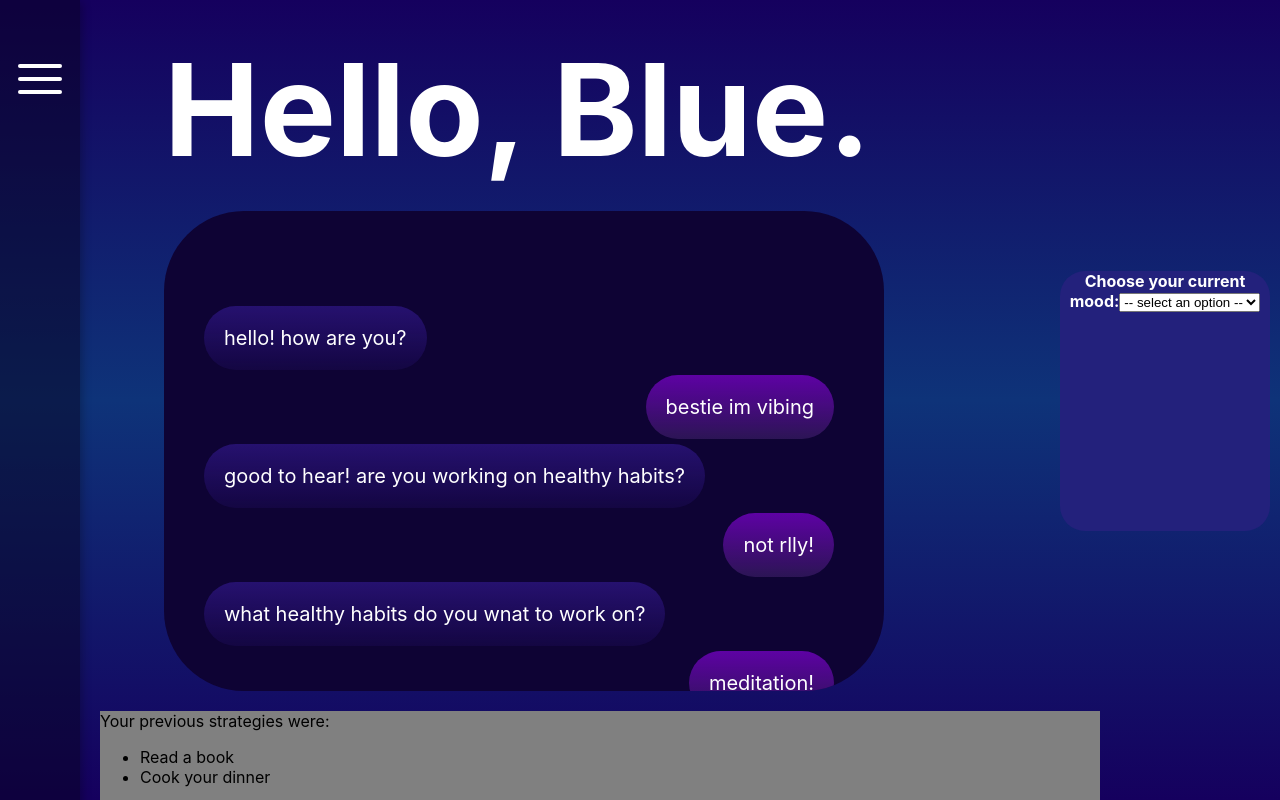
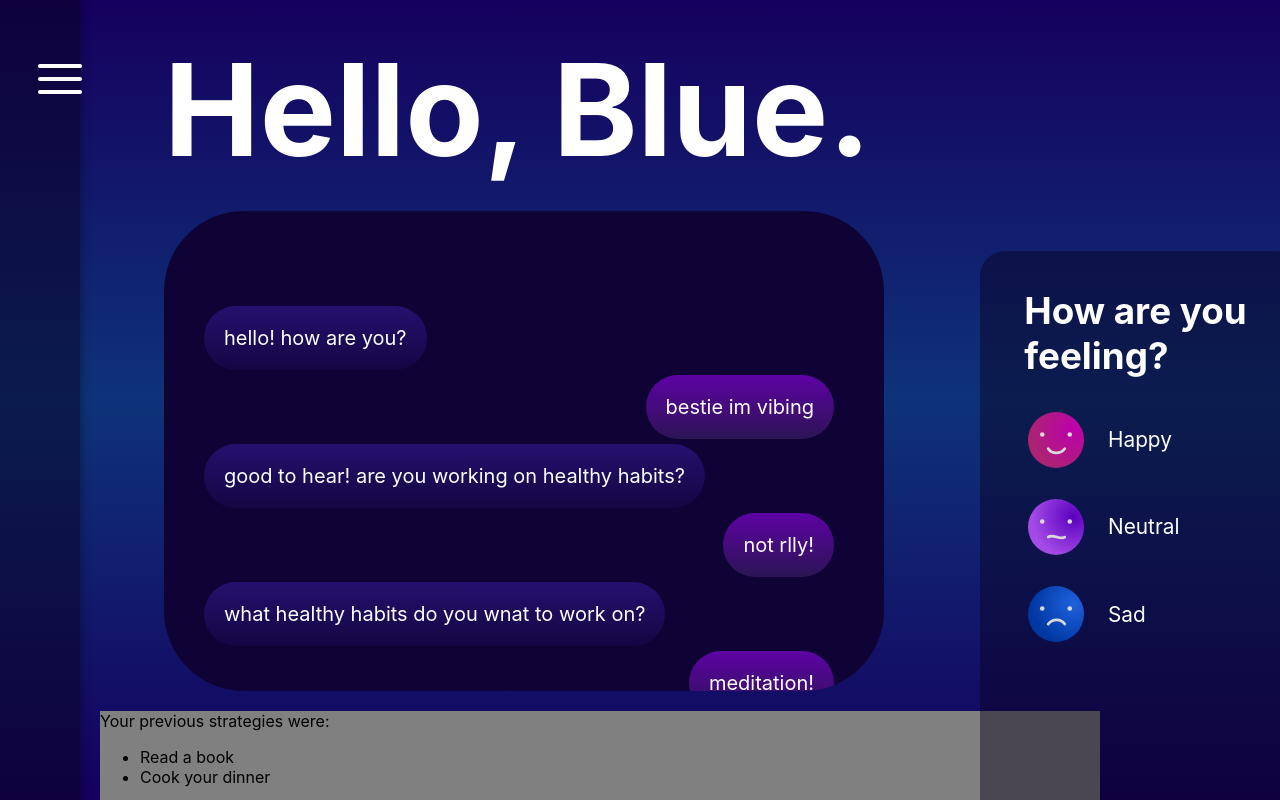
Before and after one commit to anna-m120/motAIve, a React (Create React App) app in the folder hack-western-app/: page / in a window 1280 px wide. Built offline with nearby package versions, Linux system fonts and the light colour scheme.

Commit message:
Mood board

```diff
--- a/hack-western-app/src/App.js
+++ b/hack-western-app/src/App.js
@@ -5,7 +5,10 @@ import './MenuClosed.css';
 import './App.css';
 import './TextBoxes.css';
 import './Dashboard.css';
+import './Chat.css';
 import React from "react";
+import MoodBoard from "./MoodBoard";
+import Chat from "./Chat.jsx";
 
 function App() {
   const [isHome, updateIsHome] = React.useState(true);
@@ -15,11 +18,11 @@ function App() {
         <Menu isHome={isHome} updateIsHome={updateIsHome}/>
       </div>
       <div className="dashboard-container">
-        <header className="text-box">
-          Hello, Blue.
-        </header>
-        {isHome ? <Dashboard isHome={isHome} updateIsHome={updateIsHome}/> : <MyInfo/>}
+        <header className="text-box">Hello, Blue.</header>
+        <div className="activities">
+          {isHome ? <Dashboard isHome={isHome} updateIsHome={updateIsHome}/> : <MyInfo/>}
         </div>
+      </div>
     </div>
   );
 }
--- a/hack-western-app/src/Dashboard.jsx
+++ b/hack-western-app/src/Dashboard.jsx
@@ -14,7 +14,6 @@ function Dashboard() {
       <div className="previous-container">
         <PreviousDay/>
       </div>
-
     </div>
   );
 }
--- a/hack-western-app/src/MoodBoard.css
+++ b/hack-western-app/src/MoodBoard.css
@@ -1,10 +1,49 @@
 .mood-box{
-    width: 200px;
-    float:right;
-    height:100px;
-    margin:20px;
+    position: absolute;
+    width: 20em;
+    height:20em;
+    margin-left:55em;
 }
 
+button {
+  all: unset;
+  font-size: 1.3rem;
+  font-weight: normal;
+}
+
+.emotions {
+  display: flex;
+  flex-direction: column;
+}
+
+.emos {
+  display: flex;
+  flex-direction: column;
+}
+
+.icon-pair {
+  display: flex;
+  align-items: center;
+  gap: 1.5rem;
+  margin-left: 3rem;
+  margin-top: 0.75em;
+  margin-bottom: 0.75em;
+}
+
+.feeling {
+  font-size: 2.3rem;
+  justify-content: left;
+  margin-left: 1.2em;
+  margin-top: 1em;
+  margin-bottom: 0.5em;
+}
+
+.line {
+  margin-left: 2.5em;
+  width: 20rem;
+  height: 0.1rem;
+  background-color: #23217C;
+}
 
 .scene {
   width: 200px;
@@ -15,14 +54,14 @@
 
 .card {
   position: flex;
-  width: 100%;
-  height: 100%;
+  width: 20em;
+  height: 40em;
   cursor: pointer;
   transform-style: preserve-3d;
   transform-origin: center right;
   transition: transform 1s;
-  padding-right: 10px;
-  margin-right: 100px;
+  padding-right: 1px;
+  margin-right: 1em;
 }
 
 .card.is-flipped {
@@ -34,18 +73,32 @@
   width: 100%;
   height: 100%;
   color: white;
-  text-align: center;
+  text-align: left;
   font-weight: bold;
   backface-visibility: hidden;
 }
 
 .card__face--front {
-  background: #23217C;
+  background: rgb(9, 3, 29, 0.45);
   border-radius: 25px;
 }
 
 .card__face--back {
-  background: #23217C;
+  background: rgb(9, 3, 29, 0.45);
   border-radius: 25px;
   transform: rotateY(180deg);
 }
+
+.subtitle {
+  font-size: 2.3rem;
+}
+
+.status {
+  margin-top: 1em;
+  background-image: linear-gradient(#162E7E, #613FD7);
+  padding: 1em 2.3em 1em 2.3em;
+  font-size: 1em;
+  font-weight: bold;
+  border-radius: 5em;
+  margin-left: 2.5em;
+}
--- a/hack-western-app/src/MoodBoard.jsx
+++ b/hack-western-app/src/MoodBoard.jsx
@@ -9,20 +9,92 @@ function MoodBoard() {
       <div class="scene scene--card">
       <div className={isShownAverages ? "card is-flipped" : "card"} >
         <div class="card__face card__face--front">
-          <label for="selections">Choose your current mood:</label>
-          <select id="selections" onChange={() => updateShownAverages(true)}>
-            <option disabled selected value> -- select an option -- </option>
-            <option value="happy">Happy 🙂</option>
-            <option value="okay">Okay 👍</option>
-            <option value="frustrated">Frustrated 😤</option>
-            <option value="need_support">Need Support 😔 </option>
-          </select>
+        <div className="emotions">
+            <label className="feeling" for="selections">How are you feeling?</label>
+            <button className="emos" id="selections" onClick={() => updateShownAverages(true)}>
+              <div id="happy" className="icon-pair">
+                <svg width="3.5rem" height="3.5rem" viewBox="0 0 61 61" fill="none" xmlns="http://www.w3.org/2000/svg">
+                  <circle cx="30.5" cy="30.5" r="30.5" fill="url(#paint0_radial_79_17)"/>
+                  <path d="M40.0001 39.9998C35.5001 45.9997 26.0001 45.9998 22.0001 39.9998" stroke="#D9D9D9" stroke-width="3" stroke-linecap="round"/>
+                  <circle cx="15.5" cy="24.5" r="2.5" fill="#D9D9D9"/>
+                  <circle cx="45.5" cy="24.5" r="2.5" fill="#D9D9D9"/>
+                  <defs>
+                  <radialGradient id="paint0_radial_79_17" cx="0" cy="0" r="1" gradientUnits="userSpaceOnUse" gradientTransform="translate(49.5 19.5) rotate(114.6) scale(45.6426)">
+                  <stop stop-color="#BD00AC"/>
+                  <stop offset="1" stop-color="#AC2275"/>
+                  </radialGradient>
+                  </defs>
+                </svg>
+                <button>Happy</button>
+              </div>
+              <div id="neutral" className="icon-pair">
+                  <svg width="3.5rem" height="3.5rem" viewBox="0 0 61 61" fill="none" xmlns="http://www.w3.org/2000/svg">
+                    <circle cx="30.5" cy="30.5" r="30.5" fill="url(#paint0_radial_79_18)"/>
+                    <path d="M22 41.5C27 37 35 45.5 40 41.5" stroke="#D9D9D9" stroke-width="3" stroke-linecap="round"/>
+                    <circle cx="15.5" cy="24.5" r="2.5" fill="#D9D9D9"/>
+                    <circle cx="45.5" cy="24.5" r="2.5" fill="#D9D9D9"/>
+                    <defs>
+                    <radialGradient id="paint0_radial_79_18" cx="0" cy="0" r="1" gradientUnits="userSpaceOnUse" gradientTransform="translate(49.5 19.5) rotate(114.6) scale(45.6426)">
+                    <stop stop-color="#5B00BE"/>
+                    <stop offset="1" stop-color="#A44BE7"/>
+                    </radialGradient>
+                    </defs>
+                  </svg>
+                  <button>Neutral</button>
+              </div>
+              <div id="sad" className="icon-pair">
+                  <svg width="3.5rem" height="3.5rem" viewBox="0 0 61 61" fill="none" xmlns="http://www.w3.org/2000/svg">
+                    <circle cx="30.5" cy="30.5" r="30.5" fill="url(#paint0_radial_79_19)"/>
+                    <path d="M22 41.5C26.5 35.5 36 35.5 40 41.5" stroke="#D9D9D9" stroke-width="3" stroke-linecap="round"/>
+                    <circle cx="15.5" cy="24.5" r="2.5" fill="#D9D9D9"/>
+                    <circle cx="45.5" cy="24.5" r="2.5" fill="#D9D9D9"/>
+                    <defs>
+                    <radialGradient id="paint0_radial_79_19" cx="0" cy="0" r="1" gradientUnits="userSpaceOnUse" gradientTransform="translate(49.5 19.5) rotate(114.6) scale(45.6426)">
+                    <stop stop-color="#1F61DD"/>
+                    <stop offset="1" stop-color="#0038A2"/>
+                    </radialGradient>
+                    </defs>
+                  </svg>
+                  <button>Sad</button>
+              </div>
+            </button>
+          </div>
         </div>
         <div class="card__face card__face--back">
           <div>
-              <div>Your Average Mood: Happy 🙂</div>
-              <div>Average Company Mood: Happy 🙂</div>
-              <button onClick={() => updateShownAverages(false)}>Edit</button>
+              <div className="feeling">Your current Mood</div>
+              <div className="icon-pair">
+                  <svg width="3.5rem" height="3.5rem" viewBox="0 0 61 61" fill="none" xmlns="http://www.w3.org/2000/svg">
+                        <circle cx="30.5" cy="30.5" r="30.5" fill="url(#paint0_radial_79_17)"/>
+                        <path d="M40.0001 39.9998C35.5001 45.9997 26.0001 45.9998 22.0001 39.9998" stroke="#D9D9D9" stroke-width="3" stroke-linecap="round"/>
+                        <circle cx="15.5" cy="24.5" r="2.5" fill="#D9D9D9"/>
+                        <circle cx="45.5" cy="24.5" r="2.5" fill="#D9D9D9"/>
+                        <defs>
+                        <radialGradient id="paint0_radial_79_17" cx="0" cy="0" r="1" gradientUnits="userSpaceOnUse" gradientTransform="translate(49.5 19.5) rotate(114.6) scale(45.6426)">
+                        <stop stop-color="#BD00AC"/>
+                        <stop offset="1" stop-color="#AC2275"/>
+                        </radialGradient>
+                        </defs>
+                    </svg>
+                    <button>Happy</button>
+              </div>
+              <button className="status" onClick={() => updateShownAverages(false)}>Change Your Status</button>
+              <div className="feeling">Workplace Mood</div>
+              <div id="neutral" className="icon-pair">
+                  <svg width="3.5rem" height="3.5rem" viewBox="0 0 61 61" fill="none" xmlns="http://www.w3.org/2000/svg">
+                    <circle cx="30.5" cy="30.5" r="30.5" fill="url(#paint0_radial_79_18)"/>
+                    <path d="M22 41.5C27 37 35 45.5 40 41.5" stroke="#D9D9D9" stroke-width="3" stroke-linecap="round"/>
+                    <circle cx="15.5" cy="24.5" r="2.5" fill="#D9D9D9"/>
+                    <circle cx="45.5" cy="24.5" r="2.5" fill="#D9D9D9"/>
+                    <defs>
+                    <radialGradient id="paint0_radial_79_18" cx="0" cy="0" r="1" gradientUnits="userSpaceOnUse" gradientTransform="translate(49.5 19.5) rotate(114.6) scale(45.6426)">
+                    <stop stop-color="#5B00BE"/>
+                    <stop offset="1" stop-color="#A44BE7"/>
+                    </radialGradient>
+                    </defs>
+                  </svg>
+                  <button>Neutral</button>
+              </div>
           </div>
         </div>
       </div>
```
